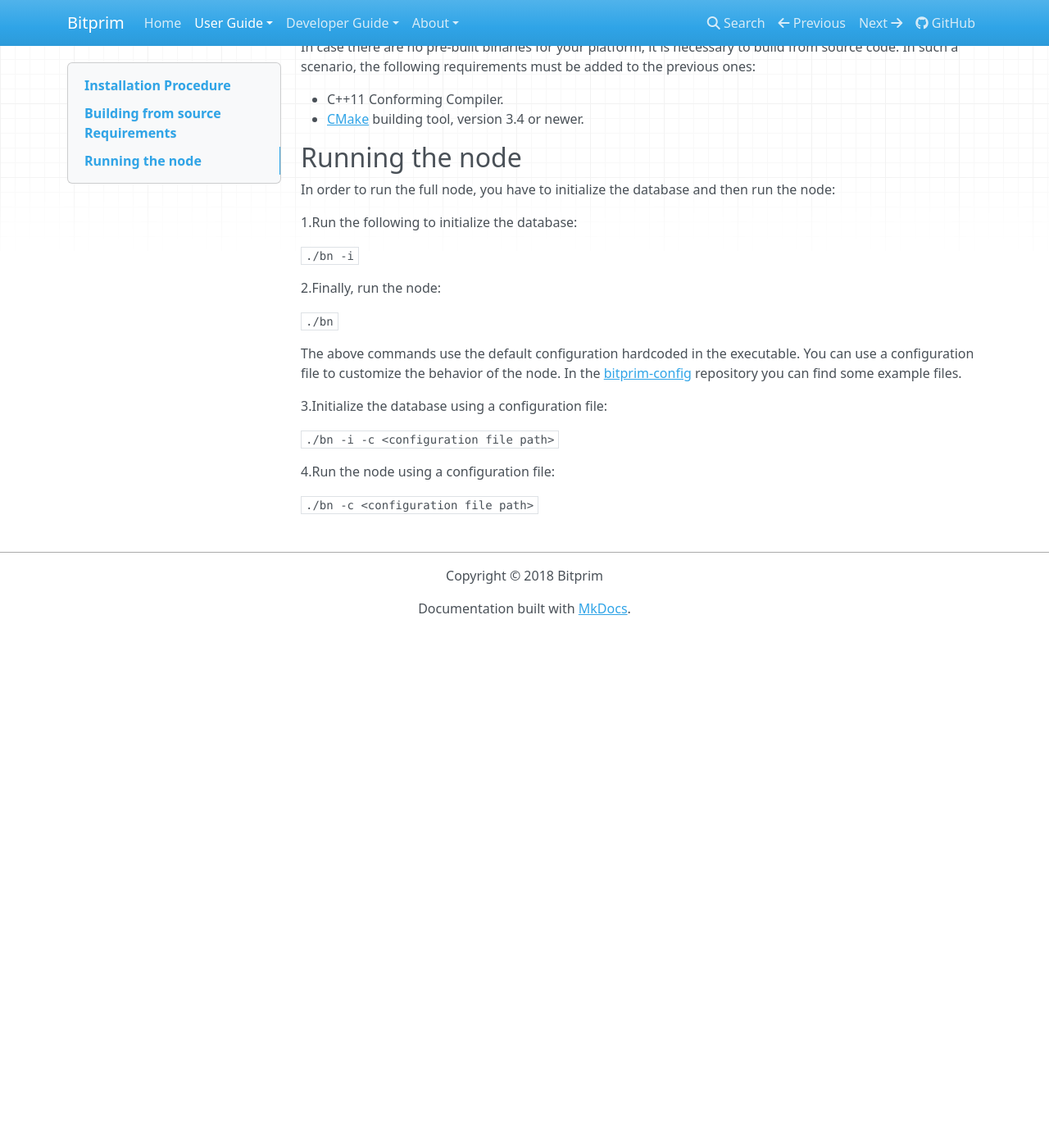
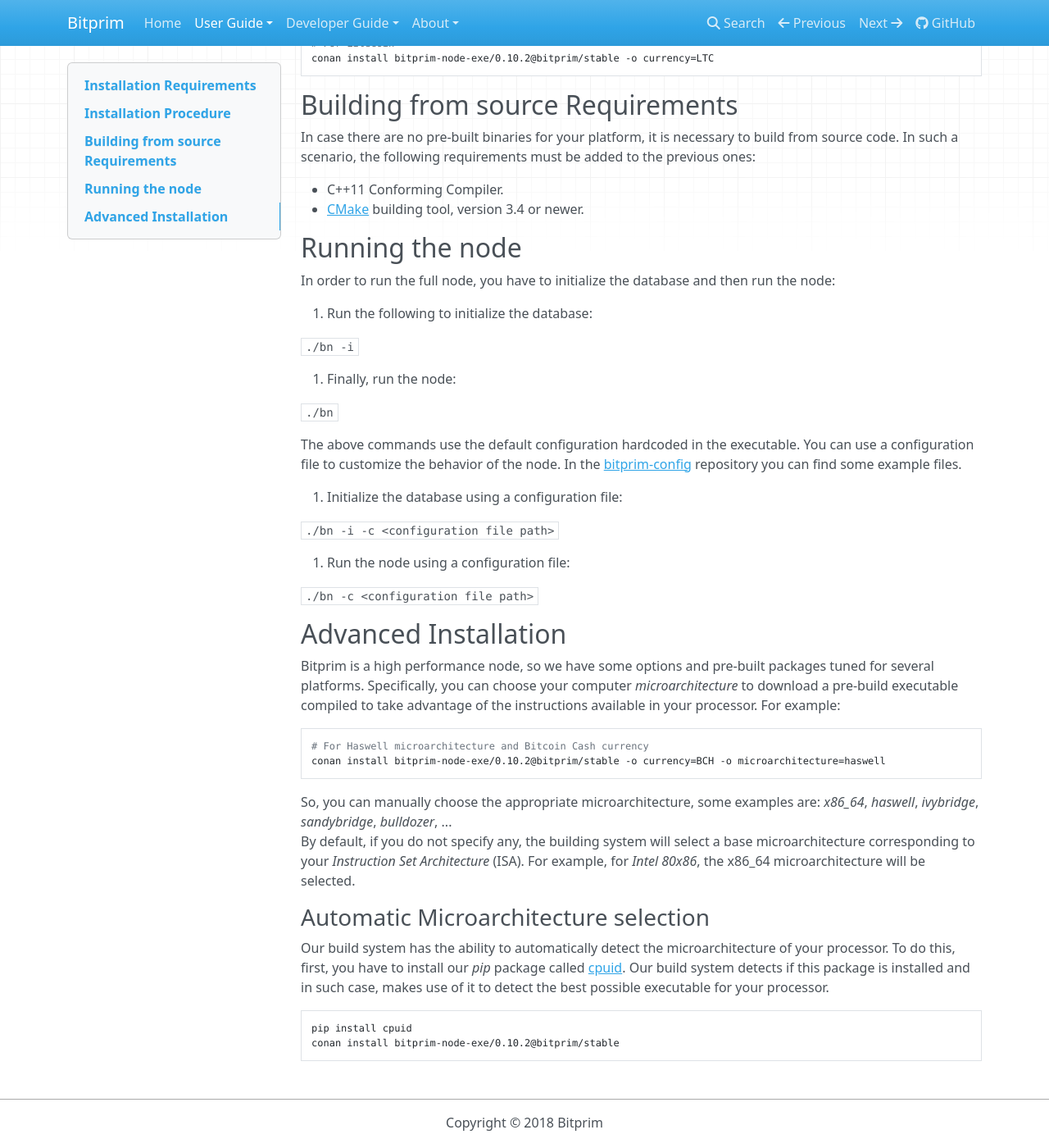
Before and after one commit to mdallago/docs, an MkDocs documentation site: the page built from docs/Installation.md, in a window 1280 px wide and 1400 px high, scrolled down 614 px. Shown: the whole window at 82% size. Built offline with MkDocs 1.6.1, drawn with Linux system fonts in a browser that asks for light colours; nearby versions of some CDN libraries; old or Windows-style settings are respelled for this version of MkDocs; before the commit the page ends 1384 px from its top, so only the background shows below that; some of the changed text lies outside the part shown.

Commit message:
installation

````diff
--- a/docs/Installation.md
+++ b/docs/Installation.md
@@ -1,56 +1,81 @@
+## Installation Requirements
+
+- 64-bit machine.
+- [Conan](https://www.conan.io/) package manager, version 1.4.0 or newer. See [Conan Installation](http://docs.conan.io/en/latest/installation.html#install-with-pip-recommended).
+
 ## Installation Procedure
 
-The\_Bitprim\_executables can be installed on Linux, macOS, FreeBSD, Windows and others. These binaries are pre-built for the most usual operating system/compiler combinations and hosted in an online repository. If there are no pre-built binaries for your platform, a build from source will be attempted.
+The *Bitprim* executables can be installed on Linux, macOS, FreeBSD, Windows and others. These binaries are pre-built for the most usual operating system/compiler combinations and hosted in an online repository. If there are no pre-built binaries for your platform, a build from source will be attempted.
 
 So, for any platform, an installation can be performed in 2 simple steps:
 
-1.Configure the Conan remote
-
+1. Configure the Conan remote
 ```
 conan remote add bitprim https://api.bintray.com/conan/bitprim/bitprim
 ```
 
-2.Install the appropriate executable
+2. Install the appropriate executable
 
 ```
 # For Bitcoin Cash
-conan install bitprim-node-exe/0.10.1@bitprim/stable -o currency=BCH
+conan install bitprim-node-exe/0.10.2@bitprim/stable -o currency=BCH
 # ... or (BCH is the default crypto)
-conan install bitprim-node-exe/0.10.1@bitprim/stable
+conan install bitprim-node-exe/0.10.2@bitprim/stable
 
 # For Bitcoin Legacy
-conan install bitprim-node-exe/0.10.1@bitprim/stable -o currency=BTC
+conan install bitprim-node-exe/0.10.2@bitprim/stable -o currency=BTC
 
 # For Litecoin
-conan install bitprim-node-exe/0.10.1@bitprim/stable -o currency=LTC
+conan install bitprim-node-exe/0.10.2@bitprim/stable -o currency=LTC
 ```
 
 ## Building from source Requirements
 
 In case there are no pre-built binaries for your platform, it is necessary to build from source code. In such a scenario, the following requirements must be added to the previous ones:
 
-* C++11 Conforming Compiler.
-* [CMake](https://cmake.org/)
-  building tool, version 3.4 or newer.
+- C++11 Conforming Compiler.
+- [CMake](https://cmake.org/) building tool, version 3.4 or newer.
+
 
 ## Running the node
 
 In order to run the full node, you have to initialize the database and then run the node:
 
-1.Run the following to initialize the database:
+1. Run the following to initialize the database:
 
-`./bn -i`
+```./bn -i```
 
-2.Finally, run the node:
+2. Finally, run the node:
 
-`./bn`
+```./bn```
 
 The above commands use the default configuration hardcoded in the executable. You can use a configuration file to customize the behavior of the node. In the [bitprim-config](https://github.com/bitprim/bitprim-config) repository you can find some example files.
 
-3.Initialize the database using a configuration file:
+1. Initialize the database using a configuration file:
 
-`./bn -i -c <configuration file path>`
+```./bn -i -c <configuration file path>```
 
-4.Run the node using a configuration file:
+2. Run the node using a configuration file:
 
-`./bn -c <configuration file path>`
+```./bn -c <configuration file path>```
+
+## Advanced Installation
+
+Bitprim is a high performance node, so we have some options and pre-built packages tuned for several platforms.
+Specifically, you can choose your computer _microarchitecture_ to download a pre-build executable compiled to take advantage of the instructions available in your processor. For example:
+
+```
+# For Haswell microarchitecture and Bitcoin Cash currency
+conan install bitprim-node-exe/0.10.2@bitprim/stable -o currency=BCH -o microarchitecture=haswell
+```
+So, you can manually choose the appropriate microarchitecture, some examples are: _x86_64_, _haswell_, _ivybridge_, _sandybridge_, _bulldozer_, ...
+By default, if you do not specify any, the building system will select a base microarchitecture corresponding to your _Instruction Set Architecture_ (ISA). For example, for _Intel 80x86_, the x86_64 microarchitecture will be selected.
+
+### Automatic Microarchitecture selection
+
+Our build system has the ability to automatically detect the microarchitecture of your processor. To do this, first, you have to install our _pip_ package called [cpuid](https://pypi.python.org/pypi/cpuid). Our build system detects if this package is installed and in such case, makes use of it to detect the best possible executable for your processor.
+
+```
+pip install cpuid
+conan install bitprim-node-exe/0.10.2@bitprim/stable
+```
````
